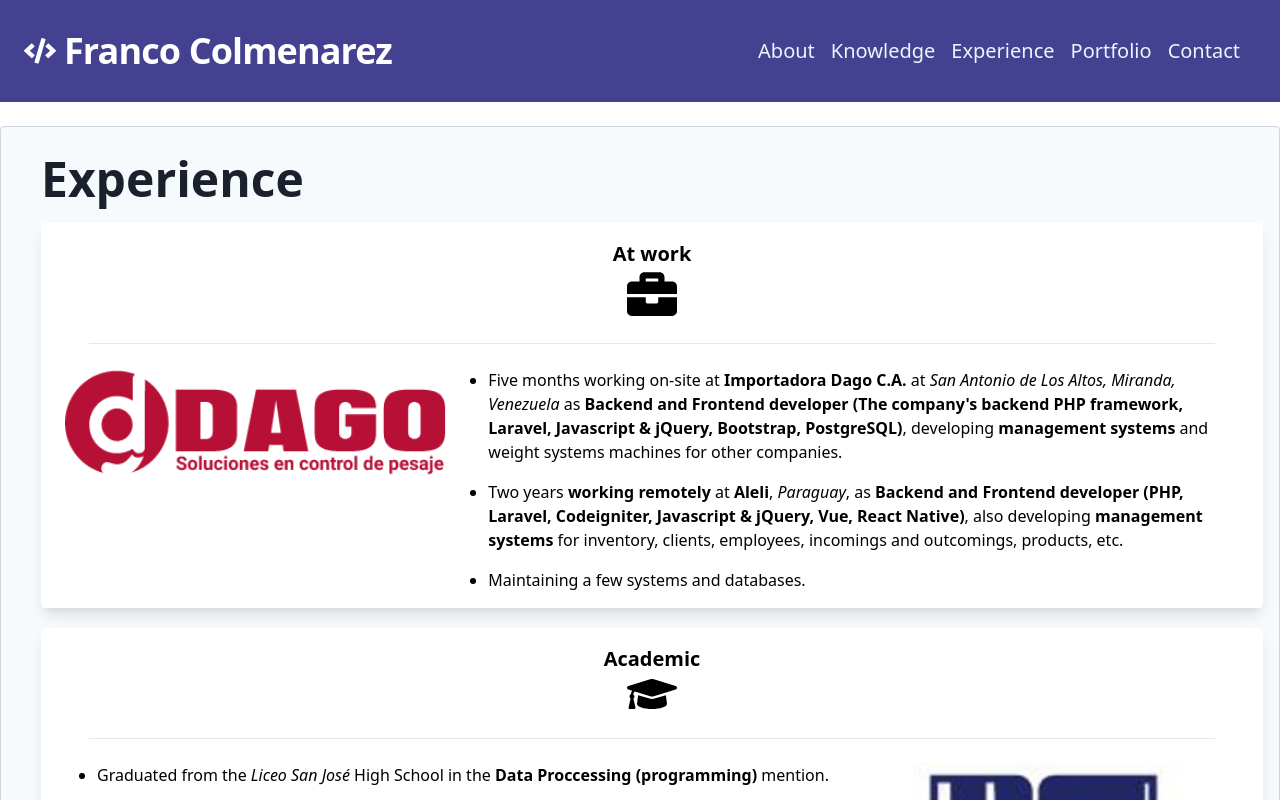
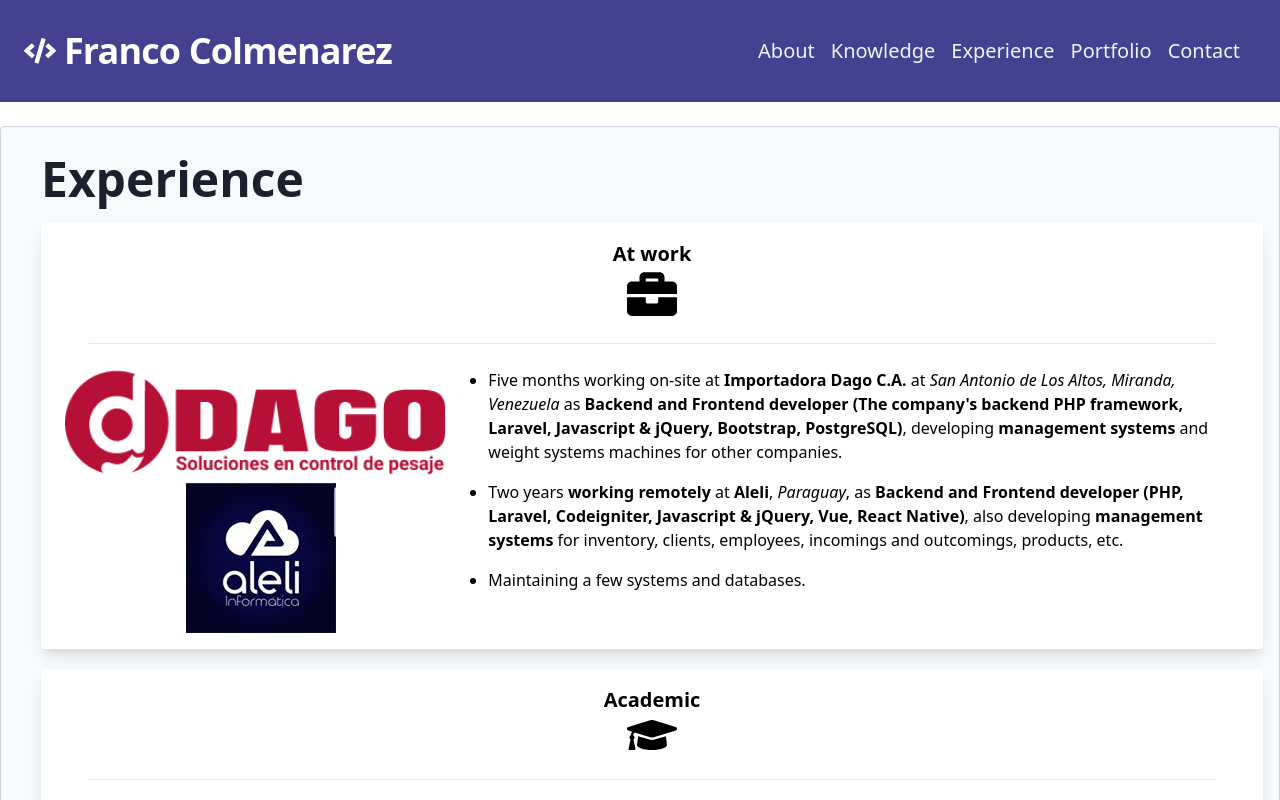
Before and after one commit to FranLMSP/new-portfolio, a Vue app: page /experience in a window 1280 px wide. Shown: the top 800 px of the page. Built offline with nearby package versions, Linux system fonts and the light colour scheme.

Commit message:
Adding aleli logo

```diff
--- a/src/views/Experience.vue
+++ b/src/views/Experience.vue
@@ -14,6 +14,7 @@
             <div class="flex flex-wrap">
               <div class="w-full lg:w-1/3 mb-6 lg:mb-0">
                   <img style="width: 100%" src="img/dago.png" />
+                  <img class="m-auto " src="img/aleli.jpg" />
               </div>
 
               <div class="w-full lg:w-2/3">
```
Also changed, not shown: public/img/aleli.jpg (added).
